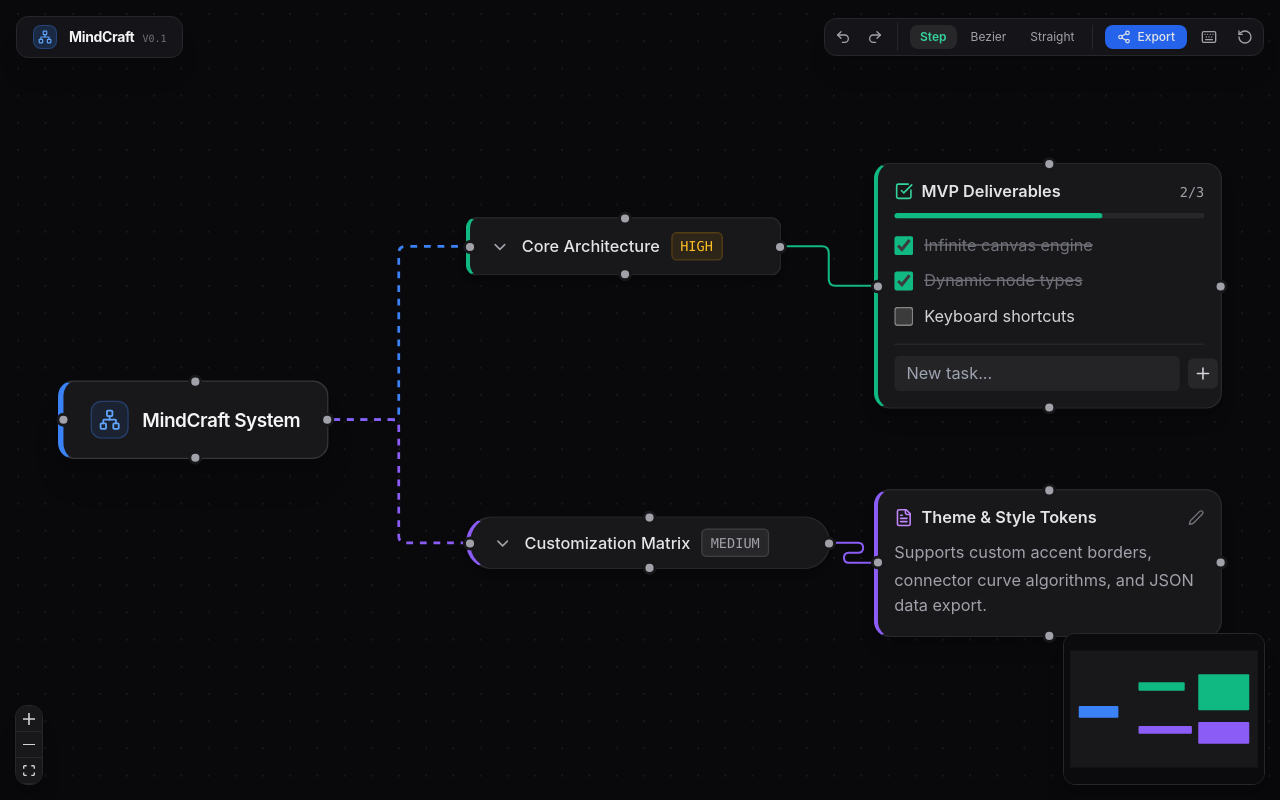
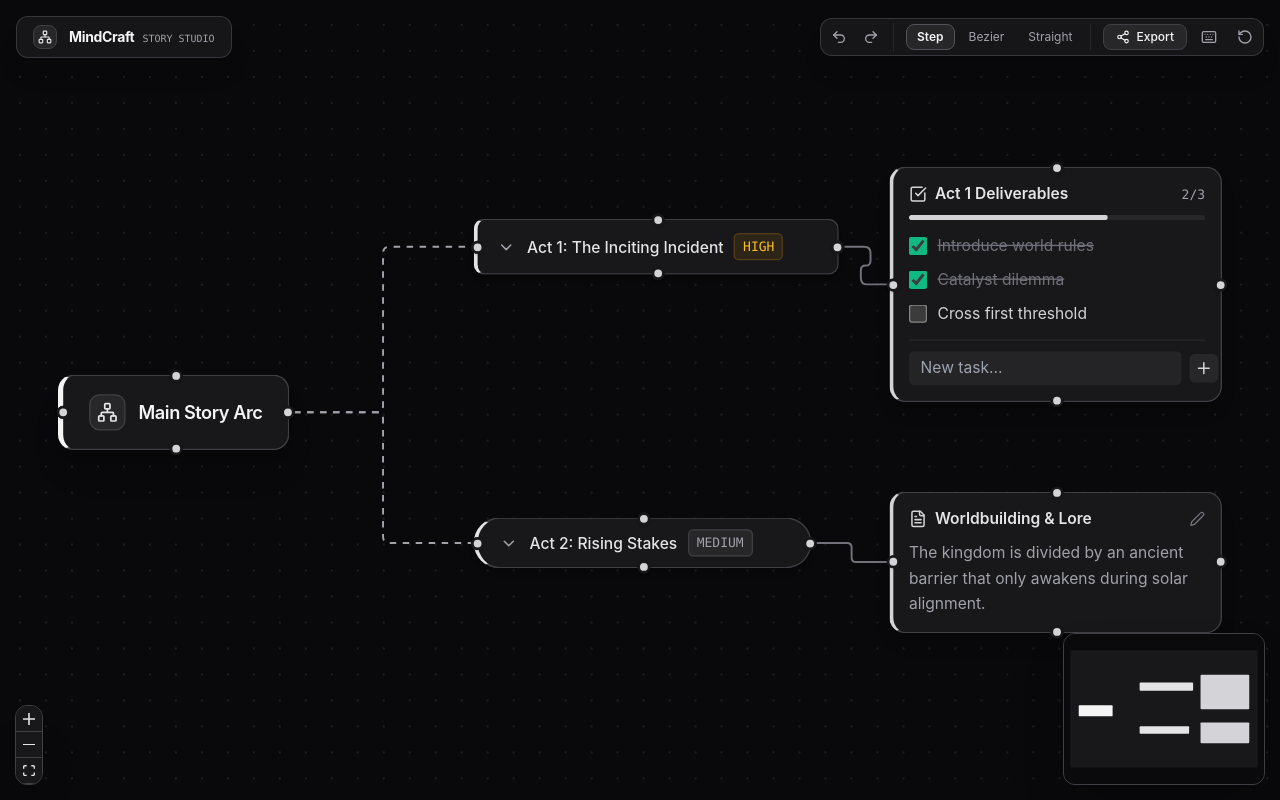
Before and after one commit to mwdharmaaa/mindcraft, a React (Vite) app: page / in a window 1280 px wide. Built offline with nearby package versions, Linux system fonts and the light colour scheme.

Commit message:
feat(theme): apply refined monochrome matte black and bright light-gray palette

```diff
--- a/src/features/canvas/components/FloatingCardMenu.tsx
+++ b/src/features/canvas/components/FloatingCardMenu.tsx
@@ -53,13 +53,13 @@ export const FloatingCardMenu: React.FC<FloatingCardMenuProps> = ({
     <div
       ref={menuRef}
       style={{ left: posX, top: posY }}
-      className="fixed z-50 w-48 bg-zinc-900/95 backdrop-blur-md border border-zinc-800 rounded-xl shadow-2xl p-1.5 animate-in fade-in zoom-in-95 duration-100 select-none"
+      className="fixed z-50 w-48 bg-zinc-900/95 backdrop-blur-md border border-zinc-700/80 rounded-xl shadow-2xl p-1.5 animate-in fade-in zoom-in-95 duration-100 select-none"
     >
-      <div className="flex items-center justify-between px-2 py-1 mb-1 border-b border-zinc-800/60 text-[11px] font-semibold text-zinc-400">
-        <span>Add Card</span>
+      <div className="flex items-center justify-between px-2 py-1 mb-1 border-b border-zinc-800 text-[11px] font-semibold text-zinc-300">
+        <span>Add Story Card</span>
         <button
           onClick={onClose}
-          className="text-zinc-500 hover:text-zinc-300 p-0.5 rounded transition-colors"
+          className="text-zinc-500 hover:text-zinc-200 p-0.5 rounded transition-colors"
         >
           <X className="w-3 h-3" />
         </button>
@@ -68,35 +68,35 @@ export const FloatingCardMenu: React.FC<FloatingCardMenuProps> = ({
       <div className="space-y-0.5">
         <button
           onClick={() => onSelectType('topic')}
-          className="w-full flex items-center justify-between px-2.5 py-1.5 rounded-lg text-xs font-medium text-zinc-200 hover:text-white hover:bg-blue-600/20 hover:border-blue-500/30 border border-transparent transition-all group"
+          className="w-full flex items-center justify-between px-2.5 py-1.5 rounded-lg text-xs font-medium text-zinc-200 hover:text-white hover:bg-zinc-800 border border-transparent hover:border-zinc-700 transition-all group"
         >
           <div className="flex items-center gap-2">
-            <PlusSquare className="w-3.5 h-3.5 text-blue-400" />
+            <PlusSquare className="w-3.5 h-3.5 text-zinc-200" />
             <span>Story Card</span>
           </div>
-          <kbd className="text-[10px] font-mono text-zinc-500 group-hover:text-blue-300">1</kbd>
+          <kbd className="text-[10px] font-mono text-zinc-400 group-hover:text-zinc-200">1</kbd>
         </button>
 
         <button
           onClick={() => onSelectType('checklist')}
-          className="w-full flex items-center justify-between px-2.5 py-1.5 rounded-lg text-xs font-medium text-zinc-200 hover:text-white hover:bg-emerald-600/20 hover:border-emerald-500/30 border border-transparent transition-all group"
+          className="w-full flex items-center justify-between px-2.5 py-1.5 rounded-lg text-xs font-medium text-zinc-200 hover:text-white hover:bg-zinc-800 border border-transparent hover:border-zinc-700 transition-all group"
         >
           <div className="flex items-center gap-2">
-            <CheckSquare className="w-3.5 h-3.5 text-emerald-400" />
+            <CheckSquare className="w-3.5 h-3.5 text-zinc-300" />
             <span>Checklist Card</span>
           </div>
-          <kbd className="text-[10px] font-mono text-zinc-500 group-hover:text-emerald-300">2</kbd>
+          <kbd className="text-[10px] font-mono text-zinc-400 group-hover:text-zinc-200">2</kbd>
         </button>
 
         <button
           onClick={() => onSelectType('markdown')}
-          className="w-full flex items-center justify-between px-2.5 py-1.5 rounded-lg text-xs font-medium text-zinc-200 hover:text-white hover:bg-purple-600/20 hover:border-purple-500/30 border border-transparent transition-all group"
+          className="w-full flex items-center justify-between px-2.5 py-1.5 rounded-lg text-xs font-medium text-zinc-200 hover:text-white hover:bg-zinc-800 border border-transparent hover:border-zinc-700 transition-all group"
         >
           <div className="flex items-center gap-2">
-            <FileText className="w-3.5 h-3.5 text-purple-400" />
+            <FileText className="w-3.5 h-3.5 text-zinc-300" />
             <span>Scene Notes</span>
           </div>
-          <kbd className="text-[10px] font-mono text-zinc-500 group-hover:text-purple-300">3</kbd>
+          <kbd className="text-[10px] font-mono text-zinc-400 group-hover:text-zinc-200">3</kbd>
         </button>
       </div>
     </div>
--- a/src/features/canvas/components/MindMapCanvas.tsx
+++ b/src/features/canvas/components/MindMapCanvas.tsx
@@ -118,7 +118,7 @@ const MindMapCanvasInner: React.FC = () => {
         maxZoom={2.5}
         defaultEdgeOptions={{
           type: 'smoothstep',
-          style: { stroke: '#475569', strokeWidth: 1.5 },
+          style: { stroke: '#71717a', strokeWidth: 1.5 },
         }}
         proOptions={{ hideAttribution: true }}
         className="touch-none"
@@ -129,22 +129,22 @@ const MindMapCanvasInner: React.FC = () => {
           variant={BackgroundVariant.Dots}
           gap={20}
           size={1.5}
-          color="rgba(255, 255, 255, 0.08)"
+          color="rgba(244, 244, 245, 0.12)"
         />
 
         <Controls
           showInteractive={false}
-          className="!bg-zinc-900 !border !border-zinc-800 !rounded-xl !overflow-hidden !shadow-xl [&>button]:!bg-zinc-900 [&>button]:!border-zinc-800 [&>button]:!text-zinc-300 hover:[&>button]:!bg-zinc-800"
+          className="!bg-zinc-900/95 !border !border-zinc-700 !rounded-xl !overflow-hidden !shadow-2xl [&>button]:!bg-zinc-900 [&>button]:!border-zinc-700 [&>button]:!text-zinc-200 hover:[&>button]:!bg-zinc-800"
         />
 
         <MiniMap
           nodeStrokeWidth={3}
           nodeColor={(node) => {
             const dataColor = (node.data as { color?: string })?.color;
-            return dataColor || '#3b82f6';
+            return dataColor || '#e4e4e7';
           }}
-          maskColor="rgba(9, 9, 11, 0.85)"
-          className="!bg-zinc-900 !border !border-zinc-800 !rounded-xl !overflow-hidden !shadow-xl"
+          maskColor="rgba(9, 9, 11, 0.88)"
+          className="!bg-zinc-900 !border !border-zinc-700 !rounded-xl !overflow-hidden !shadow-2xl"
         />
       </ReactFlow>
 
--- a/src/features/canvas/store/initialTemplate.ts
+++ b/src/features/canvas/store/initialTemplate.ts
@@ -5,26 +5,26 @@ export const initialNodes: Node<MindNodeData>[] = [
   {
     id: 'root-1',
     type: 'root',
-    position: { x: 400, y: 300 },
+    position: { x: 380, y: 280 },
     sourcePosition: Position.Right,
     targetPosition: Position.Left,
     data: {
-      label: 'MindCraft System',
+      label: 'Main Story Arc',
       kind: 'root',
-      color: '#3b82f6',
-      priority: 'urgent',
+      color: '#f4f4f5',
+      priority: 'high',
     },
   },
   {
     id: 'topic-1',
     type: 'topic',
-    position: { x: 700, y: 180 },
+    position: { x: 700, y: 160 },
     sourcePosition: Position.Right,
     targetPosition: Position.Left,
     data: {
-      label: 'Core Architecture',
+      label: 'Act 1: The Inciting Incident',
       kind: 'topic',
-      color: '#10b981',
+      color: '#e4e4e7',
       shape: 'rounded',
       priority: 'high',
       parentId: 'root-1',
@@ -33,17 +33,17 @@ export const initialNodes: Node<MindNodeData>[] = [
   {
     id: 'checklist-1',
     type: 'checklist',
-    position: { x: 1000, y: 140 },
+    position: { x: 1020, y: 120 },
     sourcePosition: Position.Right,
     targetPosition: Position.Left,
     data: {
-      label: 'MVP Deliverables',
+      label: 'Act 1 Deliverables',
       kind: 'checklist',
-      color: '#10b981',
+      color: '#d4d4d8',
       checklist: [
-        { id: '1', text: 'Infinite canvas engine', completed: true },
-        { id: '2', text: 'Dynamic node types', completed: true },
-        { id: '3', text: 'Keyboard shortcuts', completed: false },
+        { id: '1', text: 'Introduce world rules', completed: true },
+        { id: '2', text: 'Catalyst dilemma', completed: true },
+        { id: '3', text: 'Cross first threshold', completed: false },
       ],
       parentId: 'topic-1',
     },
@@ -51,13 +51,13 @@ export const initialNodes: Node<MindNodeData>[] = [
   {
     id: 'topic-2',
     type: 'topic',
-    position: { x: 700, y: 400 },
+    position: { x: 700, y: 390 },
     sourcePosition: Position.Right,
     targetPosition: Position.Left,
     data: {
-      label: 'Customization Matrix',
+      label: 'Act 2: Rising Stakes',
       kind: 'topic',
-      color: '#8b5cf6',
+      color: '#e4e4e7',
       shape: 'pill',
       priority: 'medium',
       parentId: 'root-1',
@@ -66,14 +66,14 @@ export const initialNodes: Node<MindNodeData>[] = [
   {
     id: 'markdown-1',
     type: 'markdown',
-    position: { x: 1000, y: 380 },
+    position: { x: 1020, y: 370 },
     sourcePosition: Position.Right,
     targetPosition: Position.Left,
     data: {
-      label: 'Theme & Style Tokens',
+      label: 'Worldbuilding & Lore',
       kind: 'markdown',
-      color: '#8b5cf6',
-      markdown: 'Supports custom accent borders, connector curve algorithms, and JSON data export.',
+      color: '#d4d4d8',
+      markdown: 'The kingdom is divided by an ancient barrier that only awakens during solar alignment.',
       parentId: 'topic-2',
     },
   },
@@ -84,30 +84,38 @@ export const initialEdges: Edge[] = [
     id: 'e-root-topic1',
     source: 'root-1',
     target: 'topic-1',
+    sourceHandle: 'source-r',
+    targetHandle: 'target-l',
     type: 'smoothstep',
     animated: true,
-    style: { stroke: '#3b82f6', strokeWidth: 2 },
+    style: { stroke: '#a1a1aa', strokeWidth: 1.5 },
   },
   {
     id: 'e-topic1-chk',
     source: 'topic-1',
     target: 'checklist-1',
+    sourceHandle: 'source-r',
+    targetHandle: 'target-l',
     type: 'smoothstep',
-    style: { stroke: '#10b981', strokeWidth: 1.5 },
+    style: { stroke: '#71717a', strokeWidth: 1.5 },
   },
   {
     id: 'e-root-topic2',
     source: 'root-1',
     target: 'topic-2',
+    sourceHandle: 'source-r',
+    targetHandle: 'target-l',
     type: 'smoothstep',
     animated: true,
-    style: { stroke: '#8b5cf6', strokeWidth: 2 },
+    style: { stroke: '#a1a1aa', strokeWidth: 1.5 },
   },
   {
     id: 'e-topic2-md',
     source: 'topic-2',
     target: 'markdown-1',
+    sourceHandle: 'source-r',
+    targetHandle: 'target-l',
     type: 'smoothstep',
-    style: { stroke: '#8b5cf6', strokeWidth: 1.5 },
+    style: { stroke: '#71717a', strokeWidth: 1.5 },
   },
 ];
--- a/src/features/nodes/components/ChecklistNode.tsx
+++ b/src/features/nodes/components/ChecklistNode.tsx
@@ -38,9 +38,9 @@ export const ChecklistNode: React.FC<NodeProps<MindNodeType>> = ({ id, data, sel
   return (
     <div
       className={`relative group w-64 bg-zinc-900 border rounded-xl p-3 shadow-lg transition-all ${
-        selected ? 'border-emerald-500 ring-2 ring-emerald-500/20' : 'border-zinc-800 hover:border-zinc-700'
+        selected ? 'border-zinc-200 ring-2 ring-zinc-400/25 shadow-zinc-950/70' : 'border-zinc-700 hover:border-zinc-500'
       }`}
-      style={{ borderLeftColor: data.color || '#10b981', borderLeftWidth: '3px' }}
+      style={{ borderLeftColor: data.color || '#e4e4e7', borderLeftWidth: '3px' }}
     >
       <NodeHandle type="target" position={Position.Left} id="target-l" />
       <NodeHandle type="source" position={Position.Left} id="source-l" />
@@ -53,7 +53,7 @@ export const ChecklistNode: React.FC<NodeProps<MindNodeType>> = ({ id, data, sel
 
       <div className="flex items-center justify-between mb-2">
         <div className="flex items-center gap-1.5 text-xs font-semibold text-zinc-200">
-          <CheckSquare className="w-3.5 h-3.5 text-emerald-400" />
+          <CheckSquare className="w-3.5 h-3.5 text-zinc-300" />
           <span>{data.label}</span>
         </div>
         <span className="text-[10px] font-mono text-zinc-400">
@@ -63,7 +63,7 @@ export const ChecklistNode: React.FC<NodeProps<MindNodeType>> = ({ id, data, sel
 
       <div className="w-full h-1 bg-zinc-800 rounded-full overflow-hidden mb-2.5">
         <div
-          className="h-full bg-emerald-500 transition-all duration-300 rounded-full"
+          className="h-full bg-zinc-300 transition-all duration-300 rounded-full"
           style={{ width: `${progressPercent}%` }}
         />
       </div>
--- a/src/features/nodes/components/MarkdownNode.tsx
+++ b/src/features/nodes/components/MarkdownNode.tsx
@@ -18,9 +18,9 @@ export const MarkdownNode: React.FC<NodeProps<MindNodeType>> = ({ id, data, sele
   return (
     <div
       className={`relative group w-64 bg-zinc-900 border rounded-xl p-3 shadow-lg transition-all ${
-        selected ? 'border-purple-500 ring-2 ring-purple-500/20' : 'border-zinc-800 hover:border-zinc-700'
+        selected ? 'border-zinc-200 ring-2 ring-zinc-400/25 shadow-zinc-950/70' : 'border-zinc-700 hover:border-zinc-500'
       }`}
-      style={{ borderLeftColor: data.color || '#a855f7', borderLeftWidth: '3px' }}
+      style={{ borderLeftColor: data.color || '#e4e4e7', borderLeftWidth: '3px' }}
     >
       <NodeHandle type="target" position={Position.Left} id="target-l" />
       <NodeHandle type="source" position={Position.Left} id="source-l" />
@@ -33,14 +33,14 @@ export const MarkdownNode: React.FC<NodeProps<MindNodeType>> = ({ id, data, sele
 
       <div className="flex items-center justify-between mb-2">
         <div className="flex items-center gap-1.5 text-xs font-semibold text-zinc-200">
-          <FileText className="w-3.5 h-3.5 text-purple-400" />
+          <FileText className="w-3.5 h-3.5 text-zinc-300" />
           <span>{data.label}</span>
         </div>
         <button
           onClick={() => (isEditing ? saveContent() : setIsEditing(true))}
           className="text-zinc-500 hover:text-zinc-200 transition-colors"
         >
-          {isEditing ? <Check className="w-3.5 h-3.5 text-purple-400" /> : <Edit2 className="w-3 h-3" />}
+          {isEditing ? <Check className="w-3.5 h-3.5 text-zinc-300" /> : <Edit2 className="w-3 h-3" />}
         </button>
       </div>
 
@@ -50,7 +50,7 @@ export const MarkdownNode: React.FC<NodeProps<MindNodeType>> = ({ id, data, sele
           onChange={(e) => setContent(e.target.value)}
           rows={4}
           autoFocus
-          className="w-full bg-zinc-800/90 text-zinc-200 text-xs p-2 rounded outline-none border border-purple-500/60 font-mono resize-none"
+          className="w-full bg-zinc-800/90 text-zinc-200 text-xs p-2 rounded outline-none border border-zinc-500 font-mono resize-none"
         />
       ) : (
         <div
--- a/src/features/nodes/components/NodeHandle.tsx
+++ b/src/features/nodes/components/NodeHandle.tsx
@@ -20,7 +20,7 @@ export const NodeHandle: React.FC<NodeHandleProps> = ({
       position={position}
       id={id}
       isConnectable={isConnectable}
-      className="!w-2.5 !h-2.5 !bg-zinc-400 !border-2 !border-zinc-900 hover:!bg-blue-400 transition-colors duration-150 !rounded-full"
+      className="!w-2.5 !h-2.5 !bg-zinc-300 !border-2 !border-zinc-900 hover:!bg-white hover:!scale-125 transition-all duration-150 !rounded-full shadow-sm"
     />
   );
 };
--- a/src/features/nodes/components/RootNode.tsx
+++ b/src/features/nodes/components/RootNode.tsx
@@ -23,11 +23,11 @@ export const RootNode: React.FC<NodeProps<MindNodeType>> = ({ id, data, selected
     <div
       className={`relative group px-5 py-3.5 rounded-xl bg-zinc-900 border transition-all duration-200 shadow-xl ${
         selected
-          ? 'border-blue-500 ring-2 ring-blue-500/20 shadow-blue-500/10'
-          : 'border-zinc-700/80 hover:border-zinc-500'
+          ? 'border-zinc-200 ring-2 ring-zinc-400/25 shadow-zinc-950/80'
+          : 'border-zinc-700 hover:border-zinc-500'
       }`}
       style={{
-        borderLeftColor: data.color || '#3b82f6',
+        borderLeftColor: data.color || '#f4f4f5',
         borderLeftWidth: '4px',
       }}
     >
@@ -41,7 +41,7 @@ export const RootNode: React.FC<NodeProps<MindNodeType>> = ({ id, data, selected
       <NodeHandle type="source" position={Position.Bottom} id="source-b" />
 
       <div className="flex items-center gap-2.5">
-        <div className="w-7 h-7 rounded-lg bg-blue-500/10 border border-blue-500/30 flex items-center justify-center text-blue-400">
+        <div className="w-7 h-7 rounded-lg bg-zinc-800 border border-zinc-700 flex items-center justify-center text-zinc-200">
           <Network className="w-4 h-4" />
         </div>
 
@@ -53,7 +53,7 @@ export const RootNode: React.FC<NodeProps<MindNodeType>> = ({ id, data, selected
             onBlur={handleBlur}
             onKeyDown={handleKeyDown}
             autoFocus
-            className="bg-zinc-800 text-zinc-100 font-semibold px-2 py-0.5 rounded outline-none border border-blue-500 text-sm w-44"
+            className="bg-zinc-800 text-zinc-100 font-semibold px-2 py-0.5 rounded outline-none border border-zinc-400 text-sm w-44"
           />
         ) : (
           <span
--- a/src/features/nodes/components/TopicNode.tsx
+++ b/src/features/nodes/components/TopicNode.tsx
@@ -32,11 +32,11 @@ export const TopicNode: React.FC<NodeProps<MindNodeType>> = ({ id, data, selecte
     <div
       className={`relative group bg-zinc-900 border transition-all duration-150 shadow-md ${shapeClass} ${
         selected
-          ? 'border-blue-500 ring-2 ring-blue-500/20'
-          : 'border-zinc-800 hover:border-zinc-600'
+          ? 'border-zinc-200 ring-2 ring-zinc-400/25 shadow-zinc-950/70'
+          : 'border-zinc-700 hover:border-zinc-500'
       }`}
       style={{
-        borderLeftColor: data.color || '#64748b',
+        borderLeftColor: data.color || '#e4e4e7',
         borderLeftWidth: '3px',
       }}
     >
@@ -61,7 +61,7 @@ export const TopicNode: React.FC<NodeProps<MindNodeType>> = ({ id, data, selecte
           >
             <ChevronRight
               className={`w-3.5 h-3.5 transition-transform duration-150 ${
-                data.collapsed ? 'rotate-0 text-blue-400' : 'rotate-90'
+                data.collapsed ? 'rotate-0 text-zinc-300' : 'rotate-90'
               }`}
             />
           </button>
@@ -75,7 +75,7 @@ export const TopicNode: React.FC<NodeProps<MindNodeType>> = ({ id, data, selecte
             onBlur={handleBlur}
             onKeyDown={handleKeyDown}
             autoFocus
-            className="bg-zinc-800 text-zinc-100 text-xs px-1.5 py-0.5 rounded outline-none border border-blue-500 min-w-[120px]"
+            className="bg-zinc-800 text-zinc-100 text-xs px-1.5 py-0.5 rounded outline-none border border-zinc-400 min-w-[120px]"
           />
         ) : (
           <span
@@ -108,8 +108,8 @@ export const TopicNode: React.FC<NodeProps<MindNodeType>> = ({ id, data, selecte
             e.stopPropagation();
             addChildNode(id);
           }}
-          className="opacity-0 group-hover:opacity-100 transition-opacity ml-1 w-4 h-4 rounded flex items-center justify-center text-zinc-400 hover:text-blue-400 hover:bg-zinc-800"
-          title="Add child topic"
+          className="opacity-0 group-hover:opacity-100 transition-opacity ml-1 w-4 h-4 rounded flex items-center justify-center text-zinc-400 hover:text-zinc-100 hover:bg-zinc-800"
+          title="Add child card"
         >
           <Plus className="w-3 h-3" />
         </button>
--- a/src/features/toolbar/components/TopNavigation.tsx
+++ b/src/features/toolbar/components/TopNavigation.tsx
@@ -29,17 +29,17 @@ export const TopNavigation: React.FC<TopNavigationProps> = ({
 
   return (
     <header className="absolute top-4 left-4 right-4 z-20 flex items-center justify-between pointer-events-none">
-      <div className="flex items-center gap-3 bg-zinc-900/90 backdrop-blur-md border border-zinc-800 rounded-xl px-4 py-2 pointer-events-auto shadow-xl">
-        <div className="w-6 h-6 rounded-lg bg-blue-500/20 border border-blue-500/30 flex items-center justify-center text-blue-400">
+      <div className="flex items-center gap-3 bg-zinc-900/95 backdrop-blur-md border border-zinc-700/80 rounded-xl px-4 py-2 pointer-events-auto shadow-xl">
+        <div className="w-6 h-6 rounded-lg bg-zinc-800 border border-zinc-700 flex items-center justify-center text-zinc-200">
           <Network className="w-3.5 h-3.5" />
         </div>
         <div className="flex items-baseline gap-2">
           <span className="font-bold text-sm tracking-tight text-zinc-100">MindCraft</span>
-          <span className="text-[10px] font-mono uppercase text-zinc-500">v0.1</span>
+          <span className="text-[10px] font-mono uppercase text-zinc-400">Story Studio</span>
         </div>
       </div>
 
-      <div className="flex items-center gap-2 bg-zinc-900/90 backdrop-blur-md border border-zinc-800 rounded-xl p-1 pointer-events-auto shadow-xl">
+      <div className="flex items-center gap-2 bg-zinc-900/95 backdrop-blur-md border border-zinc-700/80 rounded-xl p-1 pointer-events-auto shadow-xl">
         <div className="flex items-center gap-1 border-r border-zinc-800 pr-2 mr-1">
           <button
             onClick={undo}
@@ -64,7 +64,7 @@ export const TopNavigation: React.FC<TopNavigationProps> = ({
               onClick={() => setConnectorType(conn)}
               className={`px-2.5 py-1 text-xs rounded-lg capitalize transition-all ${
                 connectorType === conn
-                  ? 'bg-zinc-800 text-emerald-400 font-semibold'
+                  ? 'bg-zinc-800 text-zinc-100 border border-zinc-600 font-semibold'
                   : 'text-zinc-400 hover:text-zinc-200 hover:bg-zinc-800/60'
               }`}
             >
@@ -75,7 +75,7 @@ export const TopNavigation: React.FC<TopNavigationProps> = ({
 
         <button
           onClick={onOpenExport}
-          className="flex items-center gap-1.5 px-3 py-1 text-xs rounded-lg text-zinc-200 hover:text-white bg-blue-600 hover:bg-blue-500 font-medium transition-colors shadow-sm"
+          className="flex items-center gap-1.5 px-3 py-1 text-xs rounded-lg text-zinc-100 hover:text-white bg-zinc-800 hover:bg-zinc-700 border border-zinc-700 hover:border-zinc-500 font-medium transition-all shadow-sm"
         >
           <Share2 className="w-3.5 h-3.5" />
           <span>Export</span>
```
Also changed, not shown: src/features/toolbar/components/NodeCustomizerPanel.tsx (+30 -28 lines).
